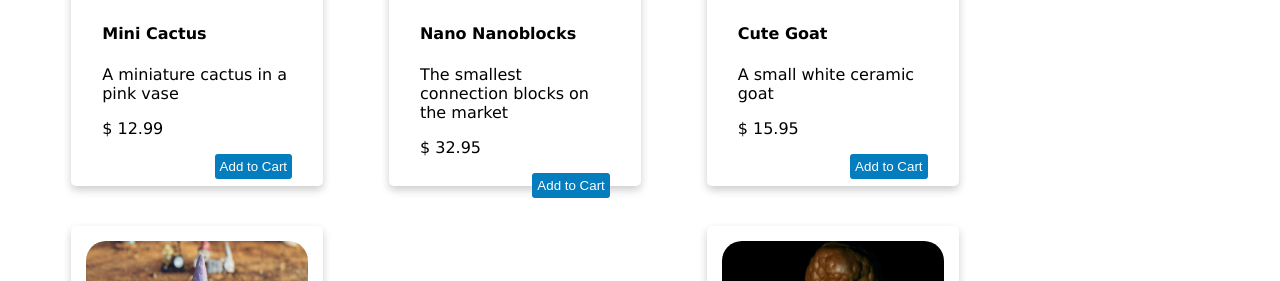
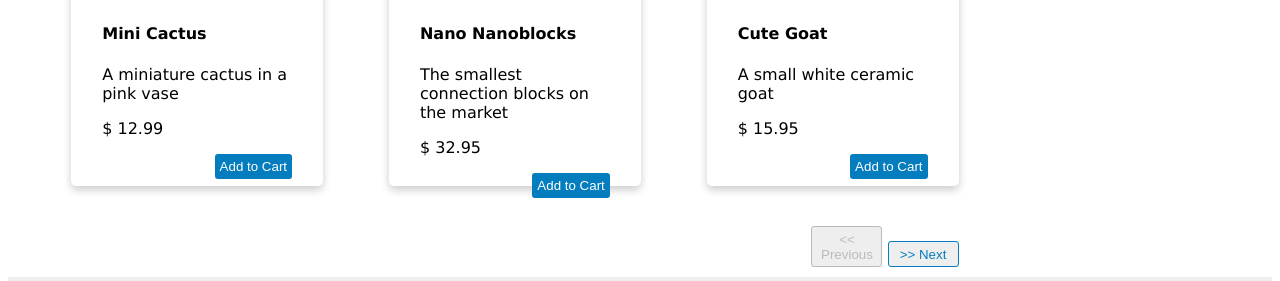
Before and after one commit to Ryan-Bush3/ShoppingExperience, a plain HTML site: page shop.html in a window 1280 px wide. Shown: the part 738-1019 px from the top of the page. Drawn offline with Linux system fonts and the light colour scheme.

Commit message:
Adding paginate buttons

```diff
--- a/js/shop.js
+++ b/js/shop.js
@@ -1,7 +1,31 @@
 const cardContainer = document.querySelector("#cardContainer");
-function addProducts(){
-    products.forEach((individualCard) => {
-        cardContainer.innerHTML += `<div id="cardNumber${individualCard.id}" class="card">
+// function addProducts(){
+//     products.forEach((individualCard) => {
+//         cardContainer.innerHTML += `<div id="cardNumber${individualCard.id}" class="card">
+//     <img src="${individualCard.image}" alt="${individualCard.description}">
+//     <div class="cardText">
+//         <h4>${individualCard.name}</h4>
+//         <p>${individualCard.description}</p>
+//         <p>&dollar; ${individualCard.price}</p>
+//         <button id="${individualCard.id}" class="cartButton">Add to Cart</button>
+//     </div>
+// </div>`;
+//     });
+// }
+// addProducts();
+
+let productsPerPage = 6,
+    currentPage = 1,
+    pagedResults = [],
+    totalProducts = products.length;
+
+function paginate(){
+    let end = currentPage * productsPerPage,
+        start = productsPerPage - end;
+    pagedResults = products.slice(start, end);
+    $('#cardContainer').empty();
+    $(pagedResults).each(function(index, individualCard){
+        $('#cardContainer').append(`<div id="cardNumber${individualCard.id}" class="card">
         <img src="${individualCard.image}" alt="${individualCard.description}">
         <div class="cardText">
             <h4>${individualCard.name}</h4>
@@ -9,10 +33,36 @@ function addProducts(){
             <p>&dollar; ${individualCard.price}</p>
             <button id="${individualCard.id}" class="cartButton">Add to Cart</button>
         </div>
-</div>`;
+    </div>`);
     });
+    if(currentPage <= 1){
+        $('.previous').attr('disabled', true);
+    } else{
+        $('.previous').attr('disabled', false);
     }
-addProducts();
+    if((currentPage * productsPerPage) >= totalProducts){
+        $('.next').attr('disabled', true);
+    } else{
+        $('.next').attr('disabled', false);
+    }
+}
+paginate();
+
+$('.next').click(function(){
+    if((currentPage * productsPerPage) <= totalProducts){
+        currentPage++;
+    }
+    paginate();
+    saveToLocalStorage();
+});
+
+$('.previous').click(function(){
+    if (currentPage > 1) {
+        currentPage--;
+    }
+    paginate();
+    saveToLocalStorage();
+});
 
 function saveToLocalStorage(){
     var cartButton = document.getElementsByClassName("cartButton");
@@ -49,7 +99,7 @@ function displayCart(){
         <div class="tableCell borderBottom">
             <input class="quantityNumberInput" id="${cartItem.id}" type="number" value="${cartItem.quantity}" min="1" max="5">
         </div>
-        <a class="tableCell removeLink borderBottom" id=${cartItem.id} href="#">Remove</a>
+        <a class="tableCell removeLink borderBottom" id="${cartItem.id}" href="#">Remove</a>
     </div>`
     });
     removeFromCart();
--- a/shop.html
+++ b/shop.html
@@ -36,6 +36,11 @@
             <div id="cardContainer">
 
             </div>
+
+            <div id="paginateButtons">
+                <button class="previous">&lt;&lt; Previous</button>
+                <button class="next">&gt;&gt; Next</button>
+            </div>
         </div>
     </main>
     <footer>
--- a/style.css
+++ b/style.css
@@ -131,7 +131,7 @@ footer {
     padding-bottom: 0;
     padding-left: 0;
 }
-#cartButtons button {
+#cartButtons button, #paginateButtons button {
     background-color: #037dbe;
     border: none;
     border-radius: 3px;
@@ -139,10 +139,22 @@ footer {
     padding: 2%;
     cursor: pointer;
 }
-#cartButtons #clearCartButton {
+#cartButtons #clearCartButton, #paginateButtons button {
     background-color: #eeeeee;
     border: 1px solid #037dbe;
     color: #037dbe;
+}
+#paginateButtons button {
+    padding: 0.5%;
+    width: 8%;
+}
+#paginateButtons {
+    text-align: right;
+}
+#paginateButtons button:disabled{
+    border-color: #bbbbbb;
+    color: #bbbbbb;
+    cursor: auto;
 }
 .borderBottom {
     border-bottom: 1px solid #bbbbbb;
```
Lines whose indentation alone changed are shown as unchanged.
